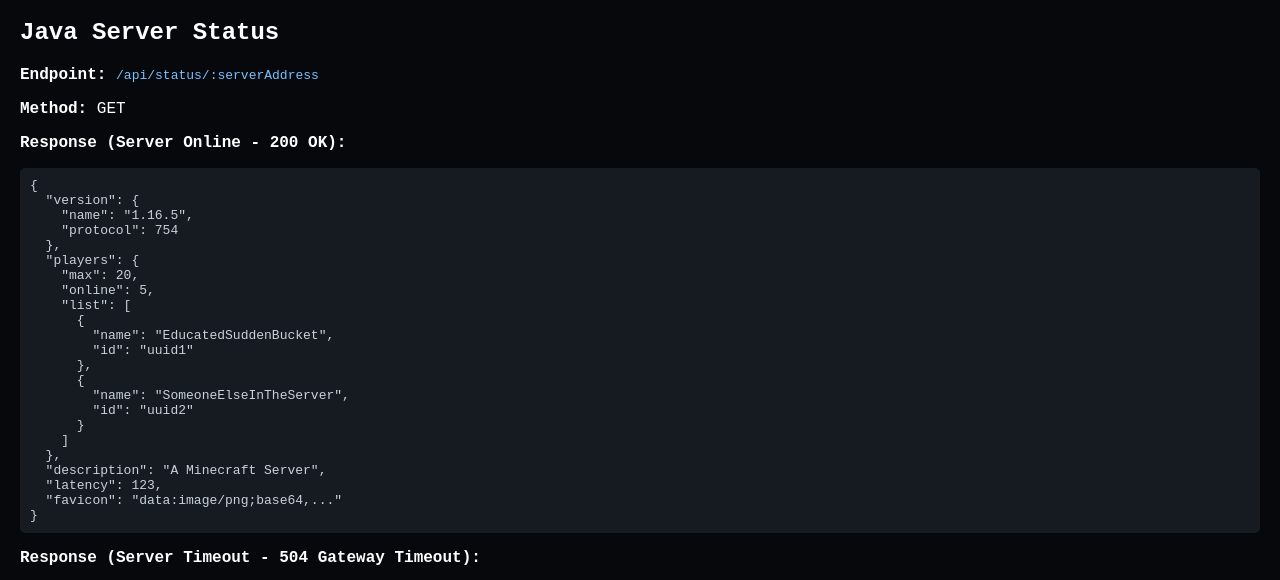
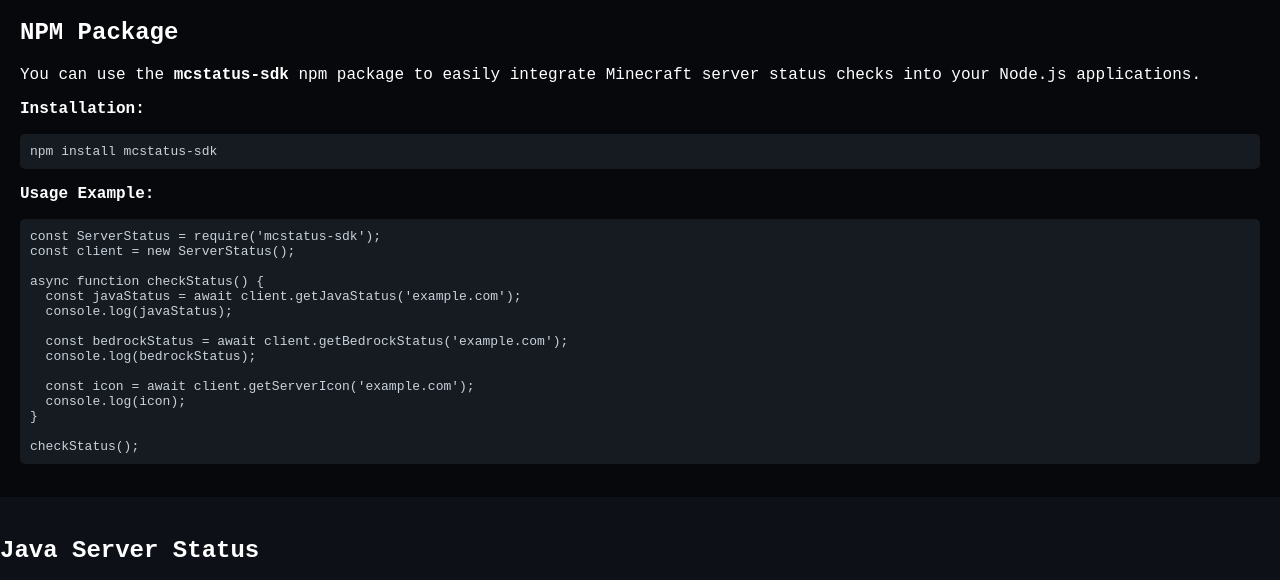
Before and after one commit to mcstatus-is-a-dev/mcstatus.is-a.dev, a website: page public/api-docs.html in a window 1280 px wide. Shown: the part 161-741 px from the top of the page. Drawn offline with Linux system fonts and the light colour scheme.

Commit message:
Update api-docs.html

```diff
--- a/public/api-docs.html
+++ b/public/api-docs.html
@@ -63,6 +63,28 @@
   </div>
   <div class="main-content">
     <h1>API Documentation</h1>
+         <h2>NPM Package</h2>
+      <p>You can use the <strong>mcstatus-sdk</strong> npm package to easily integrate Minecraft server status checks into your Node.js applications.</p>
+      <p><strong>Installation:</strong></p>
+      <pre>npm install mcstatus-sdk</pre>
+      <p><strong>Usage Example:</strong></p>
+      <pre>const ServerStatus = require('mcstatus-sdk');
+const client = new ServerStatus();
+
+async function checkStatus() {
+  const javaStatus = await client.getJavaStatus('example.com');
+  console.log(javaStatus);
+
+  const bedrockStatus = await client.getBedrockStatus('example.com');
+  console.log(bedrockStatus);
+
+  const icon = await client.getServerIcon('example.com');
+  console.log(icon);
+}
+
+checkStatus();
+</pre>
+  </div>
     <div class="api-section">
       <h2>Java Server Status</h2>
       <p><strong>Endpoint:</strong> <code>/api/status/:serverAddress</code></p>
```
